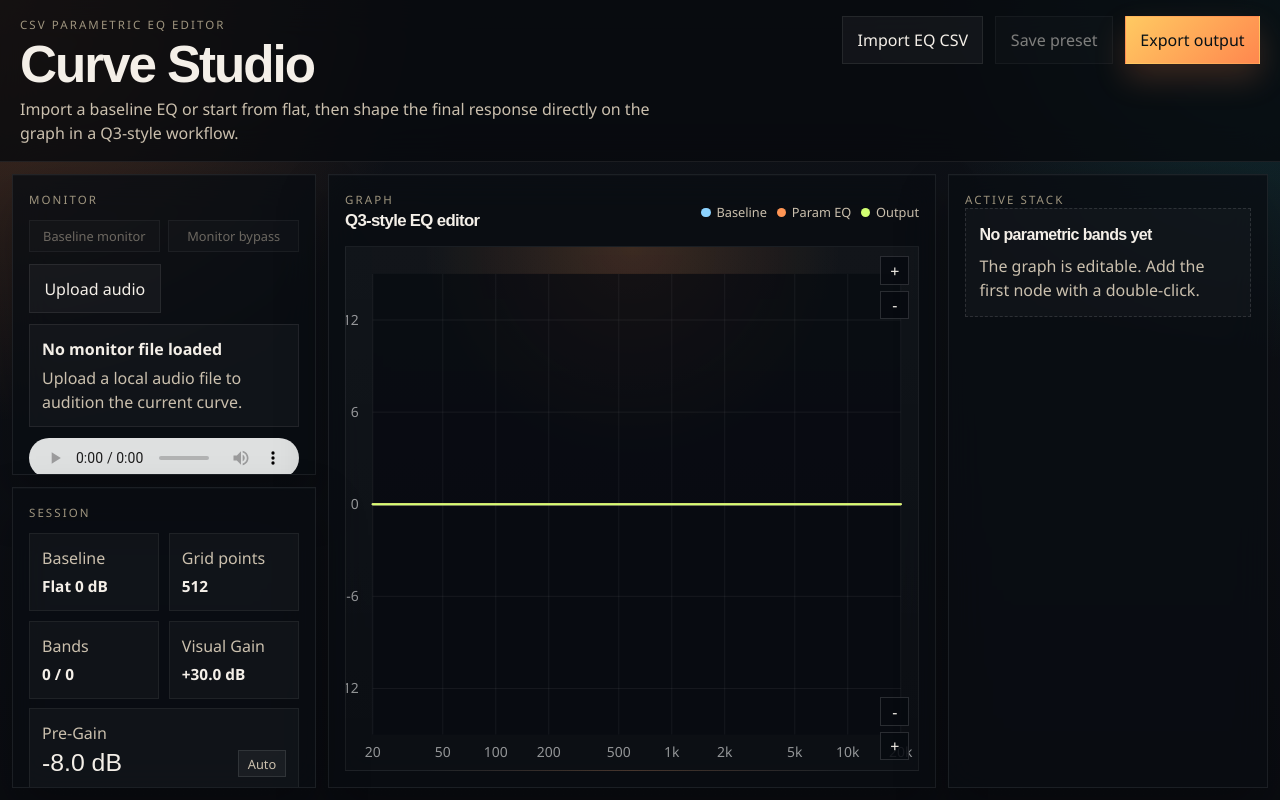
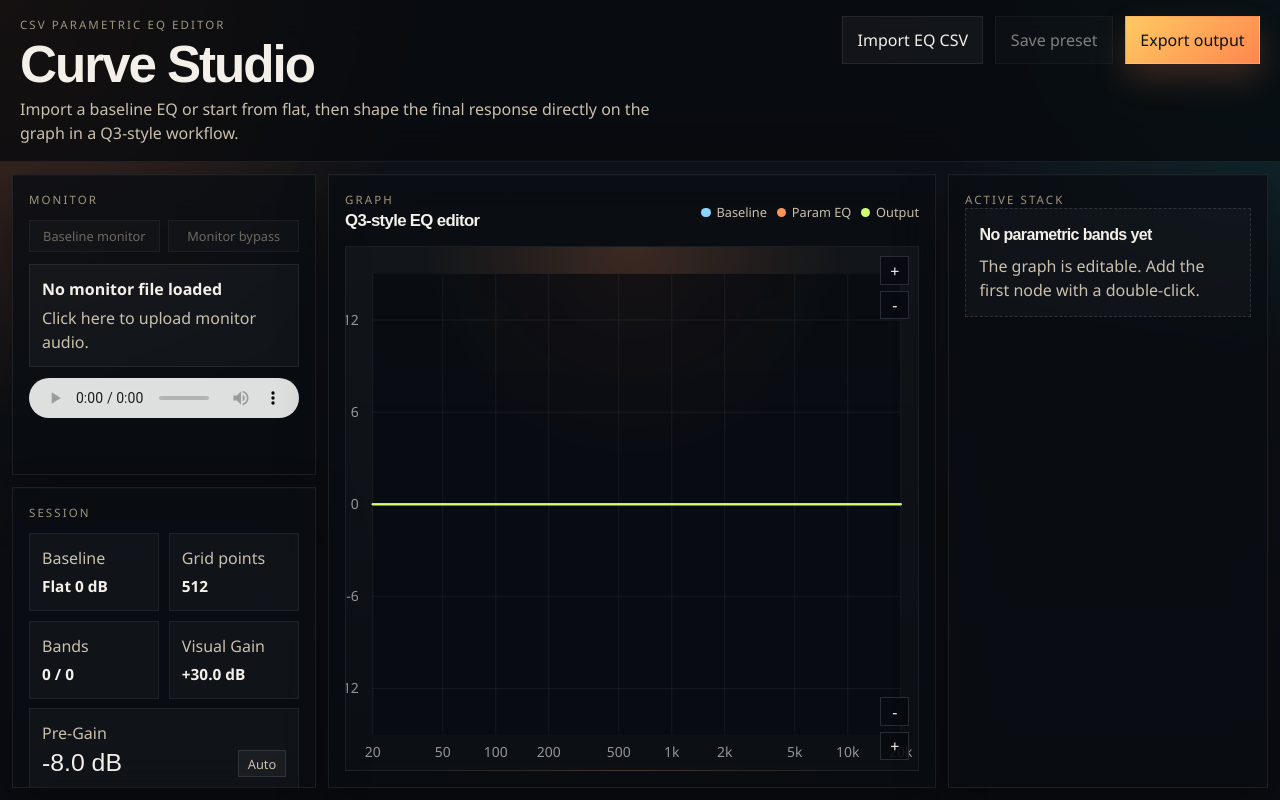
Before and after one commit to ARPO35/csv-equalizer, a React (Vite) app: page / in a window 1280 px wide. Built offline with nearby package versions, Linux system fonts and the light colour scheme.

Commit message:
feat(monitor): move audio upload action to monitor title card

```diff
--- a/src/App.css
+++ b/src/App.css
@@ -257,18 +257,29 @@
   justify-content: center;
 }
 
-.monitor-actions {
-  display: flex;
-  flex-wrap: wrap;
-  gap: 0.55rem;
-}
-
 .monitor-card {
   display: grid;
   gap: 0.3rem;
   padding: 0.75rem;
   border: 1px solid rgba(255, 255, 255, 0.08);
   background: rgba(255, 255, 255, 0.03);
+}
+
+.monitor-card-button {
+  appearance: none;
+  width: 100%;
+  border: 1px solid rgba(255, 255, 255, 0.08);
+  text-align: left;
+  color: var(--text);
+  cursor: pointer;
+  transition:
+    border-color 160ms ease,
+    background-color 160ms ease;
+}
+
+.monitor-card-button:hover {
+  border-color: rgba(255, 205, 98, 0.28);
+  background: rgba(255, 205, 98, 0.08);
 }
 
 .monitor-player {
--- a/src/App.tsx
+++ b/src/App.tsx
@@ -440,20 +440,19 @@ function EditorShell() {
               </button>
             </div>
             <div className="monitor-stack">
-              <div className="monitor-actions">
-                <button type="button" className="ghost-button" onClick={handleAudioUploadClick}>
-                  Upload audio
-                </button>
-              </div>
-
-              <div className="monitor-card">
+              <button
+                type="button"
+                className="monitor-card monitor-card-button"
+                aria-label="Upload monitor audio"
+                onClick={handleAudioUploadClick}
+              >
                 <strong>{state.audioFileName ?? 'No monitor file loaded'}</strong>
                 <p>
                   {state.audioFileName
-                    ? 'Play the file below to hear the current EQ in real time.'
-                    : 'Upload a local audio file to audition the current curve.'}
+                    ? 'Click here to upload another monitor audio file.'
+                    : 'Click here to upload monitor audio.'}
                 </p>
-              </div>
+              </button>
 
               <audio
                 ref={setAudioElement}
```
Also changed, not shown: 1 other file (tests, documents, lock files or other folders).
